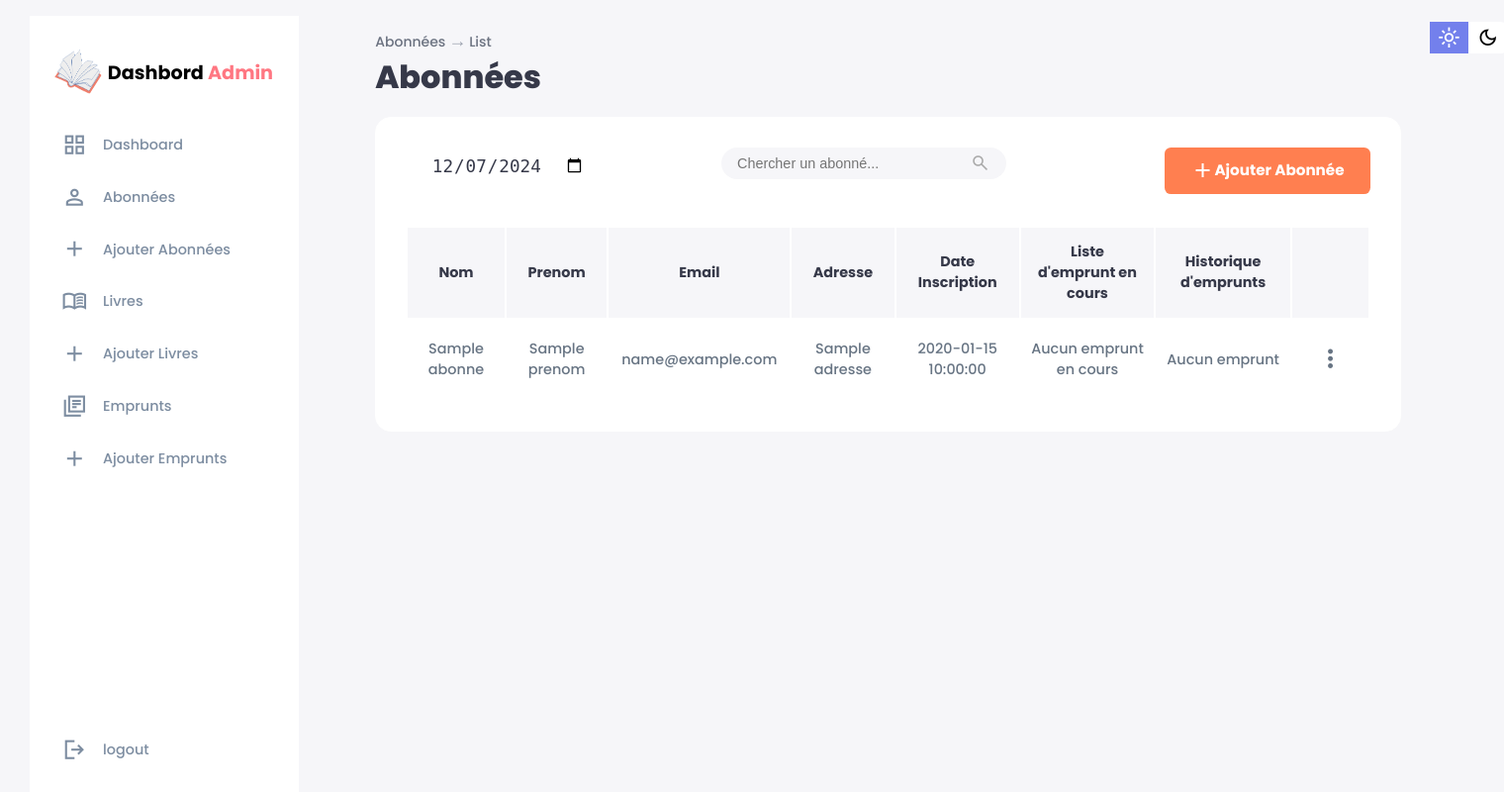
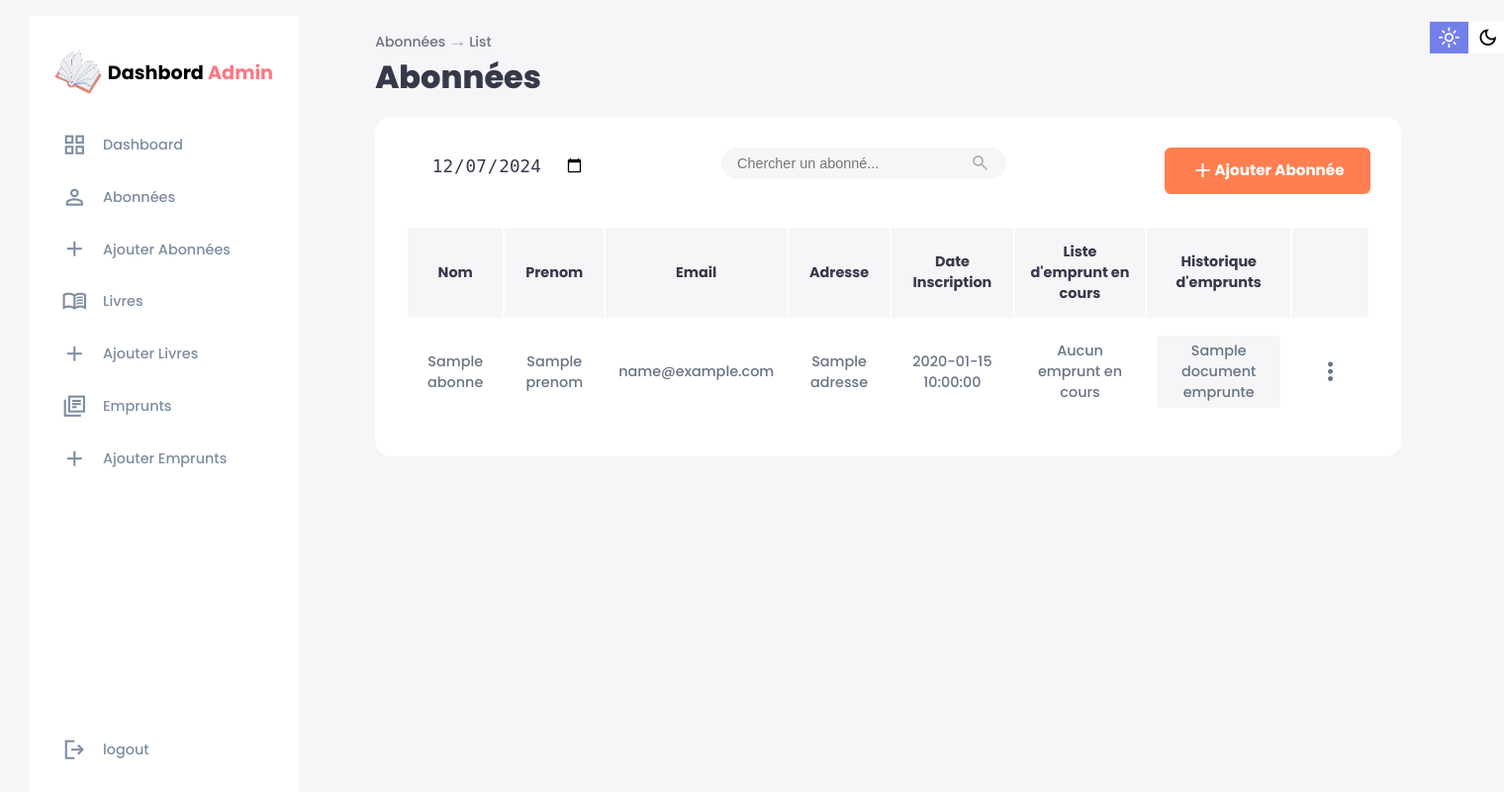
Before and after one commit to MaissaDaas/Syst-me-gestion-m-diath-que-Nosql, a Flask app: page /abonnees in a window 1520 px wide. Shown: the whole page at 99% size. Run offline with Flask 3, Linux system fonts and the light colour scheme; a database or web service that is not in the repository returns one stand-in record (values such as "Sample title").

Commit message:
corrige emprunt

```diff
--- a/app.py
+++ b/app.py
@@ -1,5 +1,7 @@
 from flask import Flask, render_template, request, redirect, url_for, jsonify
 from pymongo import MongoClient
+from bson.objectid import ObjectId
+from datetime import datetime, timedelta
 
 app = Flask(__name__,static_folder='frontend/Static',template_folder='frontend/Templates')
 
@@ -15,40 +17,35 @@ def home():
 
 
 # **************************** Abonnees  ******************************
+
 @app.route('/abonnees')
 def abonnees():
-    # Récupérer tous les abonnés
     abonnes = list(db.abonne.find({}, {"_id": 0}))
     print("Abonnés récupérés :", abonnes)
 
-    # Récupérer tous les emprunts
     tous_les_emprunts = list(db.Emprunts.find({}, {"_id": 0}))
     print("Tous les emprunts récupérés :", tous_les_emprunts)
 
-    # Organiser les emprunts par abonné
     emprunts_par_abonne = {}
     for emprunt in tous_les_emprunts:
-        abonne_complet = emprunt.get("abonne", "").strip()
-        if abonne_complet:
-            if abonne_complet not in emprunts_par_abonne:
-                emprunts_par_abonne[abonne_complet] = {"en_cours": [], "tous": []}
-            # Ajouter les emprunts en cours
-            if emprunt.get("statut_emprunt") == "En cours":
-                emprunts_par_abonne[abonne_complet]["en_cours"].append({
-                    "document_emprunte": emprunt.get("document_emprunte"),
-                    "date_emprunt": emprunt.get("date_emprunt"),
-                    "date_retour": emprunt.get("date_retour"),
-                    "statut_emprunt": emprunt.get("statut_emprunt"),
-                })
-            # Ajouter tous les emprunts
-            emprunts_par_abonne[abonne_complet]["tous"].append({
+        abonne = emprunt.get("abonne", {})
+        abonne_nom = f"{abonne.get('nom', '').strip()} {abonne.get('prenom', '').strip()}"
+
+        if abonne_nom:
+            if abonne_nom not in emprunts_par_abonne:
+                emprunts_par_abonne[abonne_nom] = {"en_cours": [], "tous": []}
+
+            emprunt_data = {
                 "document_emprunte": emprunt.get("document_emprunte"),
                 "date_emprunt": emprunt.get("date_emprunt"),
                 "date_retour": emprunt.get("date_retour"),
                 "statut_emprunt": emprunt.get("statut_emprunt"),
-            })
+            }
+            emprunts_par_abonne[abonne_nom]["tous"].append(emprunt_data)
 
-    # Associer les emprunts à chaque abonné
+            if emprunt.get("statut_emprunt") == "En cours":
+                emprunts_par_abonne[abonne_nom]["en_cours"].append(emprunt_data)
+
     for abonne in abonnes:
         nom_complet = f"{abonne['nom']} {abonne['prenom']}"
         emprunts = emprunts_par_abonne.get(nom_complet, {"en_cours": [], "tous": []})
@@ -56,14 +53,11 @@ def abonnees():
         abonne["tous_les_emprunts"] = emprunts["tous"]
         print(f"Emprunts pour {nom_complet} - En cours : {abonne['emprunts_en_cours']} - Tous : {abonne['tous_les_emprunts']}")
 
-    # Détails d'un emprunt spécifique (si nécessaire)
     document_emprunte = request.args.get('document_emprunte')
-    if document_emprunte:
-        emprunt_details = db.Emprunts.find_one({"document_emprunte": document_emprunte})
-    else:
-        emprunt_details = None
+    emprunt_details = db.Emprunts.find_one({"document_emprunte": document_emprunte}) if document_emprunte else None
 
     return render_template('Abonnees.html', abonnes=abonnes, emprunt_details=emprunt_details)
+
 
 @app.route('/delete_abonne/<email>', methods=['POST'])
 def delete_abonne(email):
@@ -72,7 +66,6 @@ def delete_abonne(email):
     if result.deleted_count == 0:
         return "Aucun abonné trouvé avec cet email.", 404
     return redirect(url_for('abonnees'))
-
 
 @app.route('/addabonnees', methods=['GET', 'POST'])
 def addAbonnees():
@@ -178,68 +171,111 @@ def addCatalogues():
     return render_template('AddCatatogues.html')
 
 
-
 # **************************** Emprunts  ******************************
 
 @app.route('/emprunts')
 def emprunts():
     emprunts = list(db.Emprunts.find({}, {"_id": 0}))
     abonnes = list(db.abonne.find({}, {"_id": 0, "nom": 1, "prenom": 1}))
-    documents = list(db.Catalogues.find({}, {"_id": 0, "titre": 1}))
+    documents = list(db.Catalogues.find({}, {"_id": 1, "titre": 1, "disponibilite": 1}))
     return render_template('Emprunts.html', emprunts=emprunts, abonnes=abonnes, documents=documents)
 
-@app.route('/delete_emprunt/<document_emprunte>', methods=['POST'])
-def delete_emprunt(document_emprunte):
-    result = db.Emprunts.delete_one({"document_emprunte": document_emprunte})
+@app.route('/delete_emprunt/<code_emprunt>', methods=['POST'])
+def delete_emprunt(code_emprunt):
+    result = db.Emprunts.delete_one({"code_emprunt": code_emprunt})
 
     if result.deleted_count == 0:
         return "Aucun abonné trouvé avec cet document d'mprunte.", 404
 
     return redirect(url_for('emprunts'))
 
-@app.route('/update_emprunt/<document_emprunte>', methods=['POST'])
-def update_emprunt(document_emprunte):
-    abonne = request.form.get('abonne')
-    document_emprunte = request.form.get('document_emprunte')
+from bson import ObjectId
+
+@app.route('/update_emprunt/<code_emprunt>', methods=['POST'])
+def update_emprunt(code_emprunt):
+    abonne_id = request.form.get("abonne")
+    print(f"Received abonne_id: {abonne_id}")
+    document_id = request.form.get('document_emprunte')
     date_emprunt = request.form.get('date_emprunt')
     date_retour = request.form.get('date_retour')
     statut_emprunt = request.form.get('statut_emprunt')
-    emprunt = db.Emprunts.find_one({"document_emprunte": document_emprunte})
+
+    print(f"Received code_emprunt: {code_emprunt}, abonne_id: {abonne_id}, document_id: {document_id}")
+
+    if not abonne_id or not ObjectId.is_valid(abonne_id):
+        return jsonify({"error": "Invalid or missing abonne ID"}), 400
+    if not document_id or not ObjectId.is_valid(document_id):
+        return jsonify({"error": "Invalid or missing document ID"}), 400
+
+    emprunt = db.Emprunts.find_one({"code_emprunt": code_emprunt})
+    print(f"Found emprunt: {emprunt}")
 
     if not emprunt:
         return jsonify({"error": "Emprunt introuvable"}), 404
 
+    abonne = db.abonne.find_one({"_id": ObjectId(abonne_id)})
+    document = db.Catalogues.find_one({"_id": ObjectId(document_id)})
+
+    if not abonne:
+        return jsonify({"error": "Abonne introuvable"}), 404
+    if not document:
+        return jsonify({"error": "Document introuvable"}), 404
+
     db.Emprunts.update_one(
-        {"document_emprunte": document_emprunte},
+        {"code_emprunt": code_emprunt},
         {"$set": {
-            "abonne": abonne,
-            "document_emprunte": document_emprunte,
+            "abonne": {
+                "_id": abonne["_id"],
+                "nom": abonne["nom"],
+                "prenom": abonne["prenom"],
+            },
+            "document_emprunte": {
+                "_id": document["_id"],
+                "titre": document["titre"]
+            },
             "date_emprunt": date_emprunt,
             "date_retour": date_retour,
             "statut_emprunt": statut_emprunt,
+            "code_emprunt": code_emprunt
         }}
     )
     return redirect(url_for('emprunts'))
 
+
 @app.route('/addemprunts', methods=['GET', 'POST'])
-def addEmprunts():
+def addemprunts():
     if request.method == 'POST':
-        data = {
-            "abonne": request.form.get("abonne"),
-            "document_emprunte": request.form.get("document_emprunte"),
-            "date_emprunt": request.form.get("date_emprunt"),
-            "date_retour": request.form.get("date_retour"),
-            "statut_emprunt": request.form.get("statut_emprunt")
-        }
+        code_emprunt = request.form.get("code_emprunt")
+        abonne_id = request.form.get("abonne")
+        document_id = request.form.get("document_emprunte")
+        date_emprunt = request.form.get("date_emprunt")
+        date_retour = request.form.get("date_retour")
+        statut_emprunt = request.form.get("statut_emprunt")
 
-        db.Emprunts.insert_one(data)
+        abonne = db.abonne.find_one({"_id": ObjectId(abonne_id)})
+        document = db.Catalogues.find_one({"_id": ObjectId(document_id)})
 
+        db.Emprunts.insert_one({
+            "abonne": {
+                "_id": abonne["_id"],
+                "nom": abonne["nom"],
+                "prenom": abonne["prenom"],
+            },
+            "document_emprunte": {
+                "_id": document["_id"],
+                "titre": document["titre"]
+            },
+            "date_emprunt": date_emprunt,
+            "date_retour": date_retour,
+            "statut_emprunt": statut_emprunt,
+            "code_emprunt": code_emprunt
+        })
         return redirect(url_for('emprunts'))
 
-    abonnes = list(db.abonne.find({}, {"_id": 0, "nom": 1, "prenom": 1}))
-    catalogues = list(db.Catalogues.find({}, {"_id": 0, "titre": 1, "disponibilite":5}))
-    return render_template('AddEmprunts.html', abonnes=abonnes , catalogues=catalogues)
+    abonnes = list(db.abonne.find({}, {"_id": 1, "nom": 1, "prenom": 1}))
+    catalogues = list(db.Catalogues.find({}, {"_id": 1, "titre": 1, "disponibilite": 1}))
 
+    return render_template('AddEmprunts.html', abonnes=abonnes, catalogues=catalogues)
 
 
 if __name__ == "__main__":
--- a/frontend/Templates/Abonnees.html
+++ b/frontend/Templates/Abonnees.html
@@ -73,11 +73,11 @@
                                         {% for emprunt in abonne.emprunts_en_cours %}
                                         <li class="liste-li">
                                             <span class="toggle-details"
-                                                data-id="{{ emprunt.document_emprunte }}"
+                                                data-id="{{ emprunt.document_emprunte.titre }}"
                                                 data-date-emprunt="{{ emprunt.date_emprunt }}"
                                                 data-date-retour="{{ emprunt.date_retour }}"
                                                 data-statut-emprunt="{{ emprunt.statut_emprunt }}">
-                                                {{ emprunt.document_emprunte }}
+                                                {{ emprunt.document_emprunte.titre }}
                                             </span>
                                         </li>
                                         {% endfor %}
@@ -94,11 +94,11 @@
                                         {% for emprunt in abonne.tous_les_emprunts %}
                                         <li class="liste-li">
                                             <span class="toggle-details"
-                                                data-id="{{ emprunt.document_emprunte }}"
+                                                data-id="{{ emprunt.document_emprunte.titre }}"
                                                 data-date-emprunt="{{ emprunt.date_emprunt }}"
                                                 data-date-retour="{{ emprunt.date_retour }}"
                                                 data-statut-emprunt="{{ emprunt.statut_emprunt }}">
-                                                {{ emprunt.document_emprunte }}
+                                                {{ emprunt.document_emprunte.titre }}
                                             </span>
                                         </li>
                                         {% endfor %}
```
Also changed, not shown: frontend/Templates/AddEmprunts.html (+21 -35 lines), frontend/Templates/Emprunts.html (+18 -15 lines).
